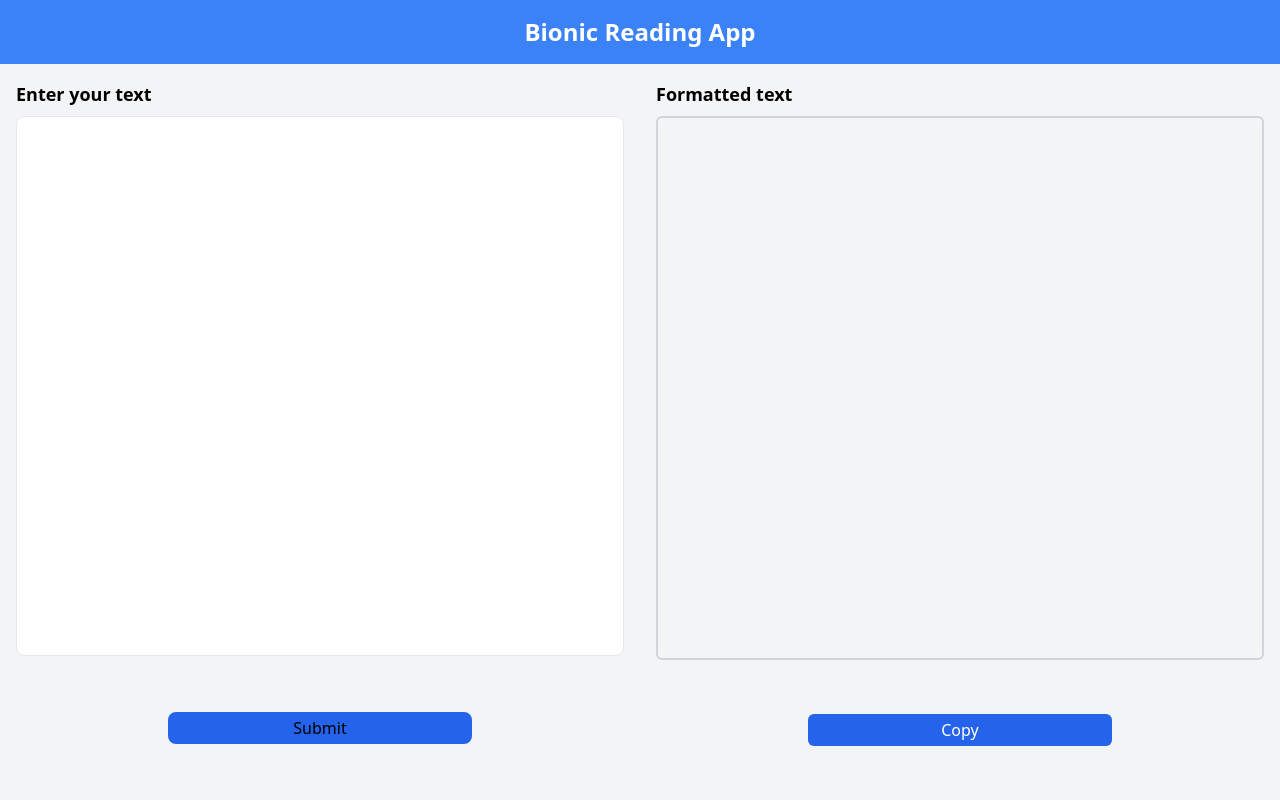
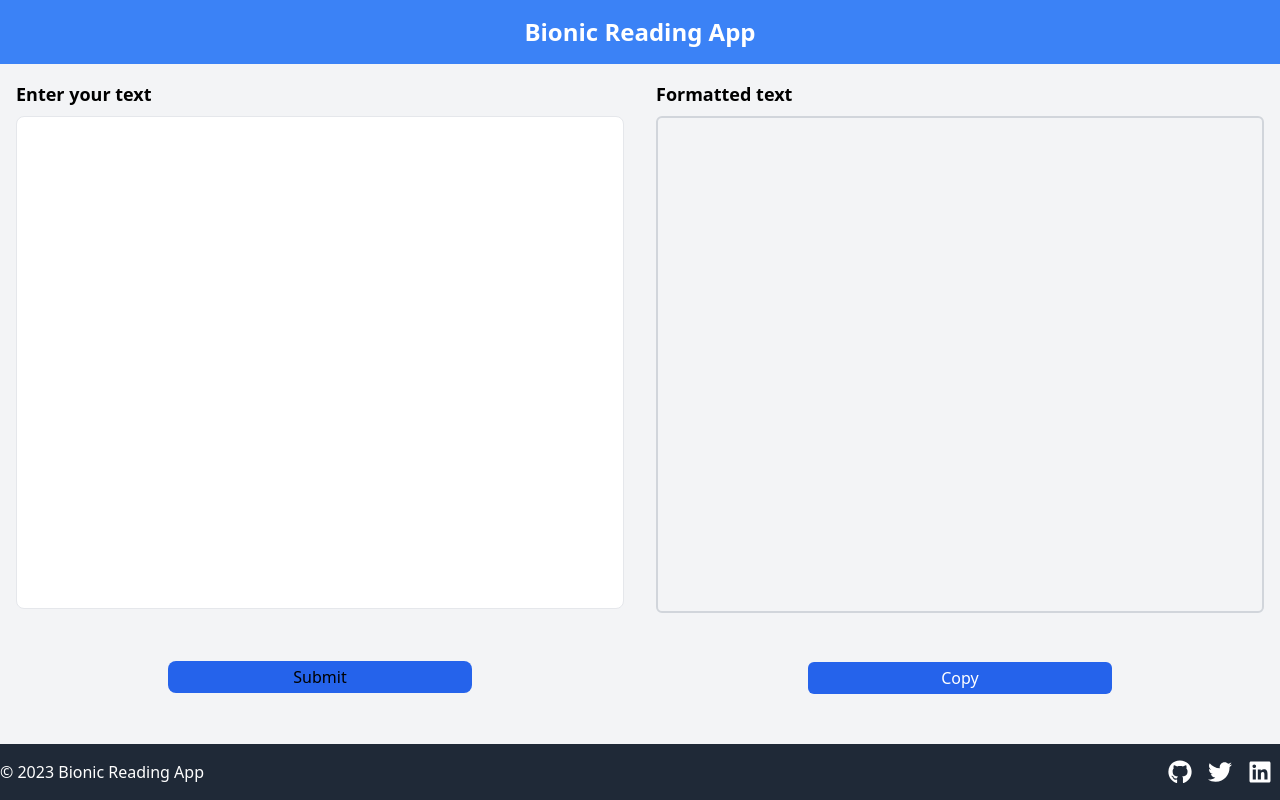
Before and after one commit to danmesfin/bionic-reading-app, a Next.js app: page / in a window 1280 px wide. Built offline with nearby package versions, Linux system fonts and the light colour scheme.

Commit message:
social links ..

```diff
--- /dev/null
+++ b/components/Footer.js
@@ -0,0 +1,34 @@
+import { FaGithub, FaTwitter, FaLinkedin } from "react-icons/fa";
+
+export default function Footer() {
+  return (
+    <footer className="bg-gray-800 py-4">
+      <div className="container mx-auto flex items-center justify-between">
+        <p className="text-white">© 2023 Bionic Reading App</p>
+        <div className="flex items-center">
+          <a
+            href="https://github.com/danmesfin/bionic-reading-app"
+            target="_blank"
+            rel="noopener noreferrer"
+          >
+            <FaGithub className="text-white text-2xl mx-2 hover:text-gray-500" />
+          </a>
+          <a
+            href="https://twitter.com/BionicReadingApp"
+            target="_blank"
+            rel="noopener noreferrer"
+          >
+            <FaTwitter className="text-white text-2xl mx-2 hover:text-gray-500" />
+          </a>
+          <a
+            href="https://www.linkedin.com/company/bionic-reading-app"
+            target="_blank"
+            rel="noopener noreferrer"
+          >
+            <FaLinkedin className="text-white text-2xl mx-2 hover:text-gray-500" />
+          </a>
+        </div>
+      </div>
+    </footer>
+  );
+}
--- a/package.json
+++ b/package.json
@@ -25,6 +25,7 @@
     "react": "18.2.0",
     "react-copy-to-clipboard": "^5.1.0",
     "react-dom": "18.2.0",
+    "react-icons": "^4.8.0",
     "react-redux": "^8.0.5",
     "typescript": "4.9.4"
   },
--- a/pages/index.tsx
+++ b/pages/index.tsx
@@ -1,7 +1,7 @@
 import React from "react";
 import FormattedText from "../components/FormattedText";
 import TextInput from "../components/TextInput";
-
+import Footer from "../components/Footer";
 const IndexPage = () => {
   return (
     <div className="flex flex-col h-screen">
@@ -22,6 +22,7 @@ const IndexPage = () => {
           <FormattedText />
         </>
       </main>
+      <Footer />
     </div>
   );
 };
```
Also changed, not shown: 1 other file (tests, documents, lock files or other folders).
